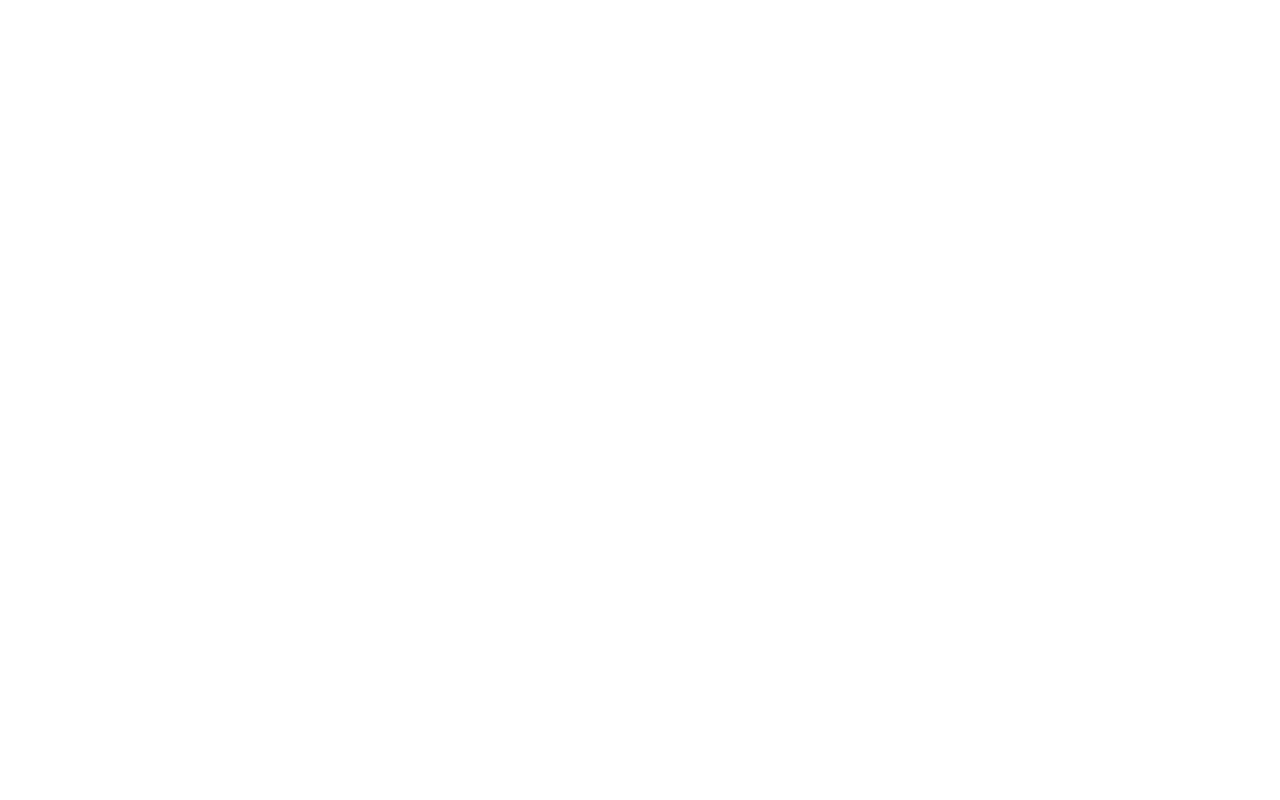
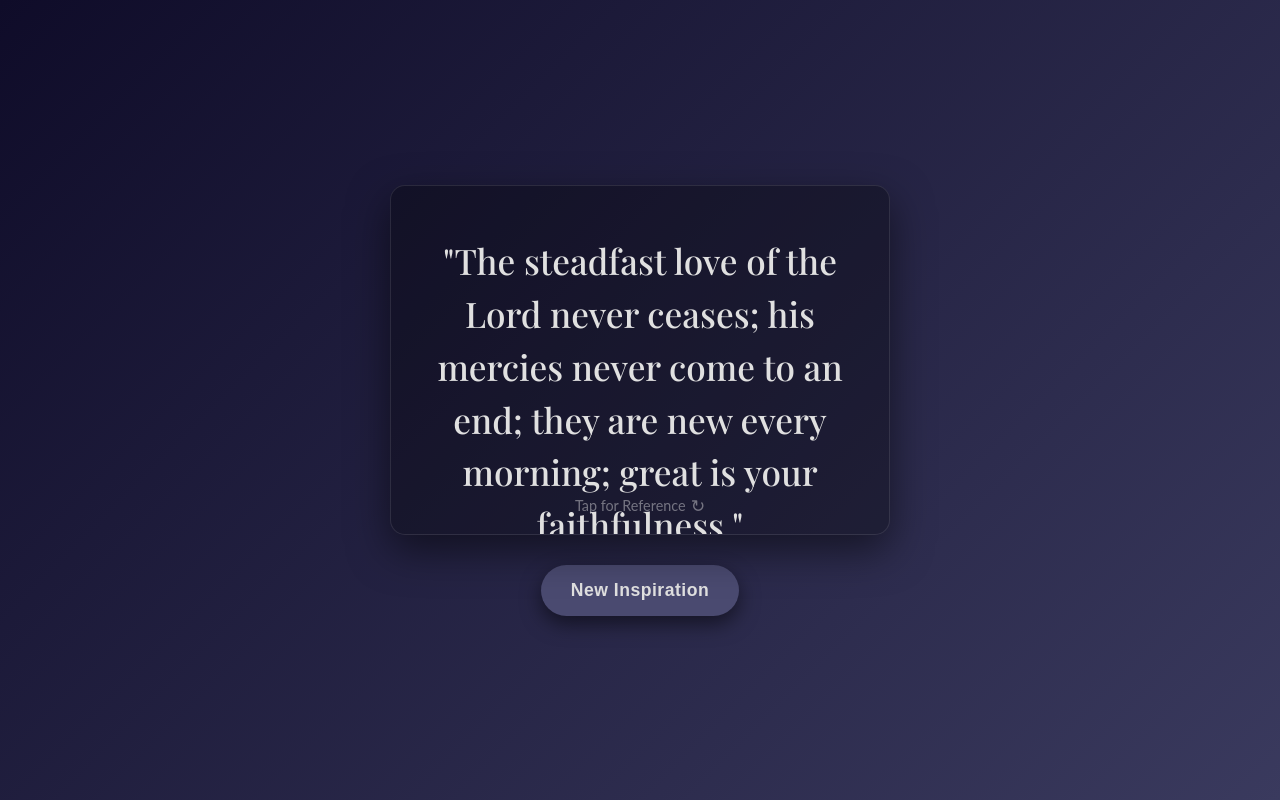
Before and after one commit to fntetteh/daily-bible-card, a plain HTML site: page index.html in a window 1280 px wide. Drawn offline with nearby package versions, Linux system fonts and the light colour scheme; a web font is replaced by a local one.

```diff
--- a/index.html
+++ b/index.html
@@ -2,9 +2,39 @@
 <html lang="en">
 <head>
     <meta charset="UTF-8">
-    <title>Title</title>
+    <meta name="viewport" content="width=device-width, initial-scale=1.0">
+    <title>Daily Divine Inspiration</title>
+
+    <link rel="stylesheet" href="style.css">
+    <link rel="preconnect" href="https://fonts.googleapis.com">
+    <link rel="preconnect" href="https://fonts.gstatic.com" crossorigin>
+    <link href="https://fonts.googleapis.com/css2?family=Playfair+Display:ital,wght@0,400..900;1,400..900&display=swap" rel="stylesheet">
 </head>
 <body>
+<div class="background-elements">
+</div>
 
+<div class="main-content-wrapper">
+    <div class="card-wrapper">
+        <div class="bible-card front">
+            <p class="prelude-text">God's Word for you Today:</p>
+            <p class="verse-text" id="verseText">
+                "The steadfast love of the Lord never ceases; his mercies never come to an end; they are new every morning; great is your faithfulness."
+            </p>
+            <div class="flip-indicator">Tap for Reference <span class="arrow">&#8635;</span></div>
+        </div>
+
+        <div class="bible-card back">
+            <p class="verse-reference" id="verseReference">
+                Lamentations 3:22-23
+            </p>
+            <div class="flip-indicator">Tap for Verse <span class="arrow">&#8634;</span></div>
+        </div>
+    </div>
+
+    <button id="new-card-btn" class="action-btn">New Inspiration</button>
+</div>
+
+<script src="script.js"></script>
 </body>
 </html>
--- a/script.js
+++ b/script.js
@@ -0,0 +1,31 @@
+document.addEventListener('DOMContentLoaded', function() {
+    // Function to set the theme based on the current time
+    function setTimeBasedTheme() {
+        const now = new Date();
+        const hour = now.getHours(); // Get the current hour (0-23)
+
+        // Let's define day as 6 AM to 6 PM (18:00)
+        const isDayTime = hour >= 6 && hour < 18; // 6 AM to 5:59 PM is day
+
+        if (isDayTime) {
+            document.body.classList.remove('dark-theme');
+        } else {
+            document.body.classList.add('dark-theme');
+        }
+    }
+
+    // Calls the function immediately when the page loads
+    setTimeBasedTheme();
+
+    // Update the theme periodically every minute to make the transition happen automatically without refreshing if time crosses boundary
+    setInterval(setTimeBasedTheme, 60 * 1000);
+
+    //  Card Flip Logic
+    const cardWrapper = document.querySelector('.card-wrapper');
+
+    // Toggle card flip on click
+    cardWrapper.addEventListener('click', function() {
+        cardWrapper.classList.toggle('flipped');
+    });
+
+});
--- /dev/null
+++ b/style.css
@@ -0,0 +1,270 @@
+:root { /* Default (Light/Morning) Theme Variables */
+    --bg-gradient-start: #6a11cb; /* Deep purple */
+    --bg-gradient-end: #2575fc;   /* Bright blue */
+    --card-bg-color: rgba(255, 255, 255, 0.15); /* Frosted glass effect */
+    --text-color: #fff;
+    --prelude-color: rgba(255, 255, 255, 0.7);
+    --verse-text-color: #fff;
+    --reference-color: rgba(255, 255, 255, 0.9);
+    --button-bg: #fff;
+    --button-text-color: #6a11cb;
+    --button-shadow-color: rgba(0, 0, 0, 0.2);
+    --card-border-color: rgba(255, 255, 255, 0.3);
+    --card-shadow-color: rgba(0, 0, 0, 0.3);
+    --flip-indicator-color: rgba(255, 255, 255, 0.7);
+
+
+    --font-heading: 'Lato', sans-serif;
+    --font-body: 'Lato', sans-serif;
+    --font-verse: 'Playfair Display', serif;
+}
+
+/* --- Dark Theme Overrides --- */
+body.dark-theme {
+    --bg-gradient-start: #0f0c29; /* Darker blue */
+    --bg-gradient-end: #3a3a5e;   /* Darker purple */
+    --card-bg-color: rgba(0, 0, 0, 0.3); /* Darker frosted glass */
+    --text-color: #f0f0f0; /* Lighter text for dark background */
+    --prelude-color: rgba(240, 240, 240, 0.6);
+    --verse-text-color: #e0e0e0;
+    --reference-color: rgba(240, 240, 240, 0.8);
+    --button-bg: #4a4a70; /* Darker button */
+    --button-text-color: #e0e0e0; /* Lighter text for dark button */
+    --button-shadow-color: rgba(0, 0, 0, 0.5);
+    --card-border-color: rgba(255, 255, 255, 0.1);
+    --card-shadow-color: rgba(0, 0, 0, 0.5);
+    --flip-indicator-color: rgba(240, 240, 240, 0.6);
+}
+
+
+/* --- Body Styling --- */
+body {
+    margin: 0;
+    font-family: var(--font-body);
+    display: flex;
+    justify-content: center;
+    align-items: center;
+    min-height: 100vh;
+    /* Uses dynamic variables for background */
+    background: linear-gradient(135deg, var(--bg-gradient-start) 0%, var(--bg-gradient-end) 100%);
+    color: var(--text-color);
+    overflow: hidden;
+    perspective: 1000px;
+    transition: background 1s ease-in-out, color 1s ease-in-out; /* Smooth transition for color changes too */
+}
+
+/* --- Background Elements Container (for future animations) --- */
+.background-elements {
+    position: absolute;
+    top: 0;
+    left: 0;
+    width: 100%;
+    height: 100%;
+    z-index: -1;
+    /* Filter to adjust brightness for dynamic theme */
+    filter: brightness(1);
+    transition: filter 1s ease-in-out; /* Smooth transition for brightness */
+}
+
+body.dark-theme .background-elements {
+    filter: brightness(0.8); /* Slightly dim the background image for dark mode */
+}
+
+
+/* --- Main Content Wrapper --- */
+.main-content-wrapper {
+    display: flex;
+    flex-direction: column;
+    align-items: center;
+    gap: 30px;
+    padding: 20px;
+    box-sizing: border-box;
+}
+
+/* --- Card Wrapper (for the flip effect) --- */
+.card-wrapper {
+    width: clamp(300px, 90vw, 500px);
+    height: 350px;
+    position: relative;
+    transform-style: preserve-3d;
+    transition: transform 0.8s ease-in-out;
+    box-shadow: 0 15px 40px var(--card-shadow-color); /* dynamic shadow color */
+    border-radius: 15px;
+
+    opacity: 0;
+    transform: translateY(30px) scale(0.95);
+    animation: cardInitialLoad 1.2s forwards ease-out 0.3s;
+}
+
+/* Initial card load animation */
+@keyframes cardInitialLoad {
+    from {
+        opacity: 0;
+        transform: translateY(30px) scale(0.95);
+    }
+    to {
+        opacity: 1;
+        transform: translateY(0) scale(1);
+    }
+}
+
+
+/* --- Bible Card Base Styling (both front and back) --- */
+.bible-card {
+    position: absolute;
+    width: 100%;
+    height: 100%;
+    backface-visibility: hidden;
+    border-radius: 15px;
+    padding: 40px;
+    box-sizing: border-box;
+    display: flex;
+    flex-direction: column;
+    justify-content: center;
+    align-items: center;
+    text-align: center;
+    /* Glassmorphism effect using dynamic variables */
+    background: var(--card-bg-color);
+    backdrop-filter: blur(20px);
+    border: 1px solid var(--card-border-color); /* Using dynamic border color */
+    overflow: hidden;
+    transition: background 0.8s ease-in-out, border-color 0.8s ease-in-out; /* Smooth transitions for card elements */
+}
+
+/* --- Front of the card style --- */
+.bible-card.front {
+    transform: rotateY(0deg);
+    z-index: 2;
+}
+
+/* --- Back of the card style --- */
+.bible-card.back {
+    transform: rotateY(180deg);
+    z-index: 1;
+}
+
+/* --- Flip effect when card-wrapper has 'flipped' class (added by JS) --- */
+.card-wrapper.flipped .bible-card.front {
+    transform: rotateY(-180deg);
+}
+
+.card-wrapper.flipped .bible-card.back {
+    transform: rotateY(0deg);
+}
+
+/* --- Text Elements using dynamic text colors --- */
+.prelude-text {
+    font-size: 1.2em;
+    opacity: 0.7;
+    margin-bottom: 15px;
+    font-family: var(--font-heading);
+    color: var(--prelude-color);
+    transition: color 1s ease-in-out;
+}
+
+.verse-text {
+    font-family: var(--font-verse);
+    font-size: clamp(1.4em, 4vw, 2.2em);
+    line-height: 1.5;
+    margin-bottom: 25px;
+    font-weight: 500;
+    color: var(--verse-text-color);
+    transition: color 1s ease-in-out;
+}
+
+.verse-reference {
+    font-family: var(--font-heading);
+    font-size: clamp(1em, 3vw, 1.4em);
+    font-weight: bold;
+    opacity: 0.9;
+    letter-spacing: 0.5px;
+    color: var(--reference-color);
+    transition: color 1s ease-in-out;
+}
+
+/* --- Flip Indicator (Tap for Reference/Verse) --- */
+.flip-indicator {
+    position: absolute;
+    bottom: 20px;
+    left: 50%;
+    transform: translateX(-50%);
+    font-size: 0.9em;
+    opacity: 0.7;
+    display: flex;
+    align-items: center;
+    gap: 5px;
+    transition: opacity 0.3s ease, color 1s ease-in-out; /* Adding color transition */
+    color: var(--flip-indicator-color);
+}
+
+.flip-indicator:hover {
+    opacity: 1;
+}
+
+.flip-indicator .arrow {
+    font-size: 1.2em;
+    line-height: 1;
+}
+
+
+/* --- Action Button Styling using dynamic colors and shadows --- */
+.action-btn {
+    background-color: var(--button-bg);
+    color: var(--button-text-color);
+    border: none;
+    padding: 15px 30px;
+    border-radius: 50px;
+    font-size: 1.1em;
+    cursor: pointer;
+    transition: background-color 0.3s ease, transform 0.2s ease, box-shadow 0.3s ease, color 0.3s ease;
+    box-shadow: 0 8px 20px var(--button-shadow-color);
+    font-weight: bold;
+    letter-spacing: 0.5px;
+}
+
+.action-btn:hover {
+    background-color: #e0e0e0; /* This hover needs to be carefully chosen for dark mode */
+    transform: translateY(-3px);
+    box-shadow: 0 12px 25px rgba(0, 0, 0, 0.4);
+}
+/* Specific hover for dark mode button */
+body.dark-theme .action-btn:hover {
+    background-color: #6a6a90; /* Slightly lighter dark button */
+    color: #fff;
+    box-shadow: 0 12px 25px rgba(0, 0, 0, 0.6);
+}
+
+.action-btn:active {
+    transform: translateY(0);
+    box-shadow: 0 44px 10px rgba(0, 0, 0, 0.2);
+}
+
+/* --- Responsive Adjustments --- */
+@media (max-width: 768px) {
+    .main-content-wrapper {
+        gap: 20px;
+    }
+
+    .bible-card {
+        padding: 30px;
+    }
+}
+
+@media (max-width: 480px) {
+    .main-content-wrapper {
+        padding: 15px;
+    }
+
+    .bible-card {
+        padding: 25px;
+    }
+
+    .prelude-text {
+        font-size: 1em;
+    }
+
+    .flip-indicator {
+        font-size: 0.8em;
+        bottom: 15px;
+    }
+}
```
Also changed, not shown: css.css (deleted).
